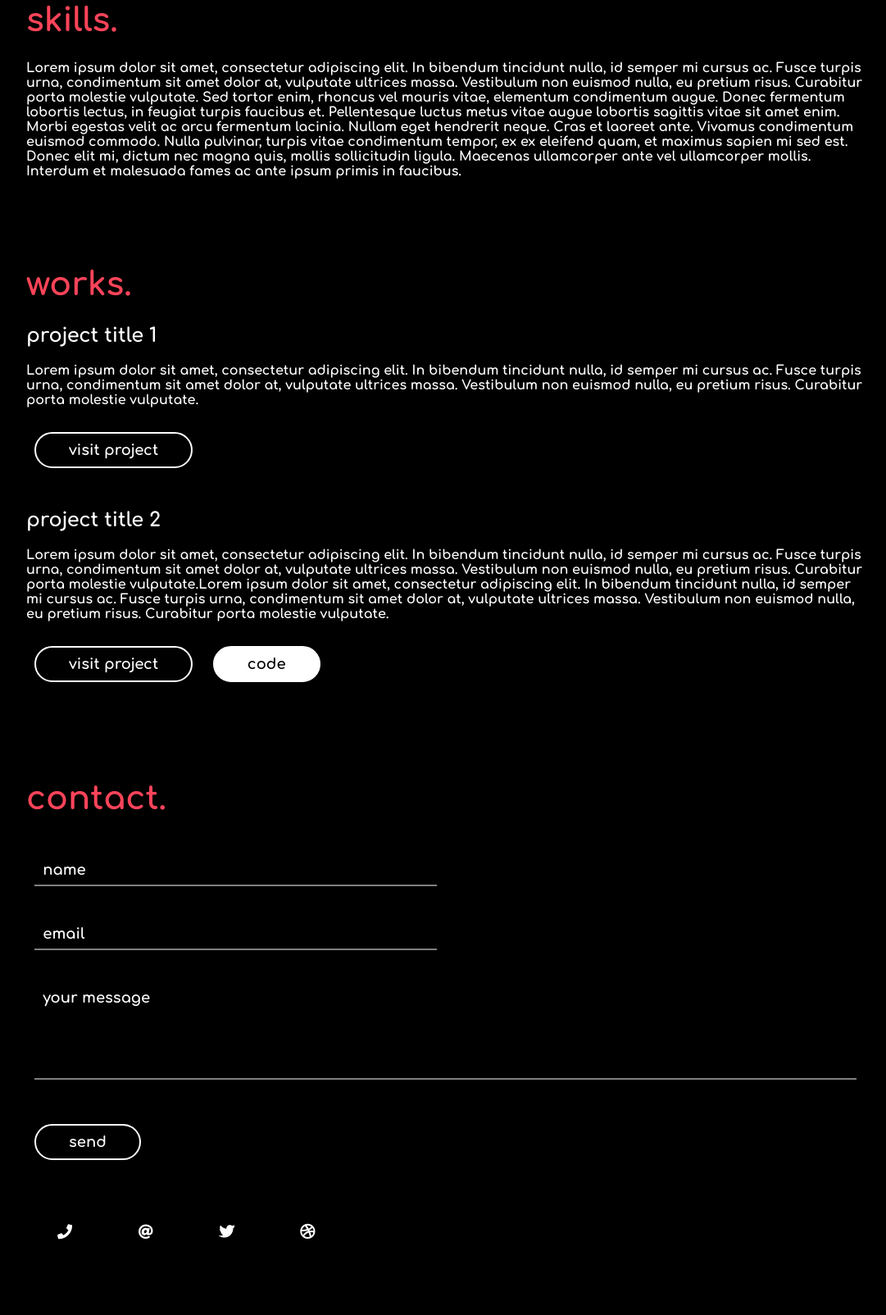
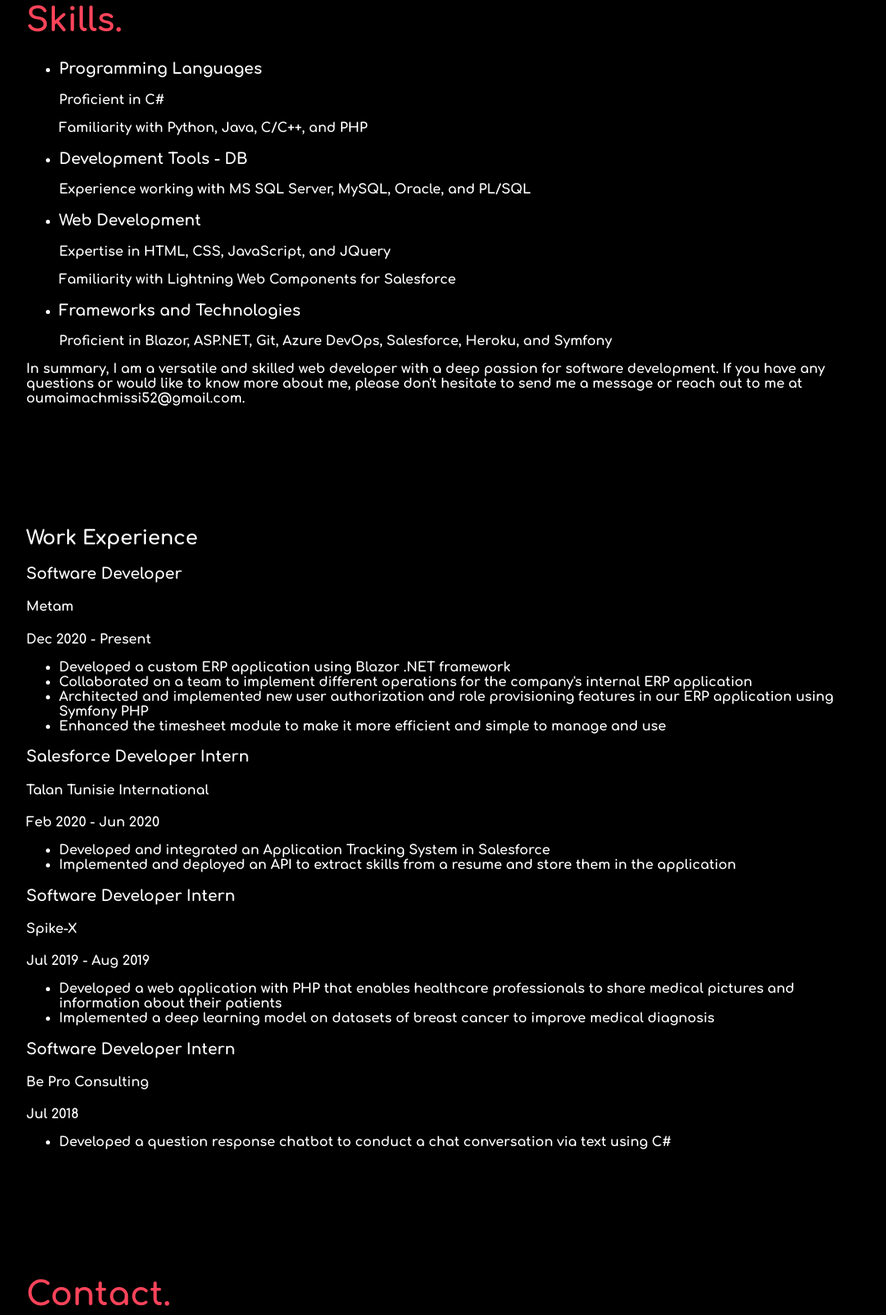
Before and after one commit to OumaimaChmissi/MyPersonalPortfolio, a plain HTML site: page 1/index.html in a window 1280 px wide. Shown: the part 897-2501 px from the top of the page at 82% size, without its empty margins (96-1177 px from the left). Drawn offline with nearby package versions, Linux system fonts and the light colour scheme.

Commit message:
add work section

```diff
--- a/1/index.html
+++ b/1/index.html
@@ -35,35 +35,91 @@
 
     <div id="portfolio">
              <div id="skills">
-                 <h1>skills.</h1>
+                 <h1>Skills.</h1>
                  <div>
-                        <p>
-                            Lorem ipsum dolor sit amet, consectetur adipiscing elit. In bibendum tincidunt nulla, id semper mi cursus ac. Fusce turpis urna, condimentum sit amet dolor at, vulputate ultrices massa. Vestibulum non euismod nulla, eu pretium risus. Curabitur porta molestie vulputate. Sed tortor enim, rhoncus vel mauris vitae, elementum condimentum augue. Donec fermentum lobortis lectus, in feugiat turpis faucibus et. Pellentesque luctus metus vitae augue lobortis sagittis vitae sit amet enim. Morbi egestas velit ac arcu fermentum lacinia. Nullam eget hendrerit neque. Cras et laoreet ante. Vivamus condimentum euismod commodo. Nulla pulvinar, turpis vitae condimentum tempor, ex ex eleifend quam, et maximus sapien mi sed est. Donec elit mi, dictum nec magna quis, mollis sollicitudin ligula. Maecenas ullamcorper ante vel ullamcorper mollis. Interdum et malesuada fames ac ante ipsum primis in faucibus.
-                        </p>
-                 </div>
+                    <ul>
+                        <li>
+                          <h3>Programming Languages</h3>
+                          <p>Proficient in C#</p>
+                          <p>Familiarity with Python, Java, C/C++, and PHP</p>
+                        </li>
+                        <li>
+                          <h3>Development Tools - DB</h3>
+                          <p>Experience working with MS SQL Server, MySQL, Oracle, and PL/SQL</p>
+                        </li>
+                        <li>
+                          <h3>Web Development</h3>
+                          <p>Expertise in HTML, CSS, JavaScript, and JQuery</p>
+                          <p>Familiarity with Lightning Web Components for Salesforce</p>
+                        </li>
+                        <li>
+                          <h3>Frameworks and Technologies</h3>
+                          <p>Proficient in Blazor, ASP.NET, Git, Azure DevOps, Salesforce, Heroku, and Symfony</p>
+                        </li>
+                      </ul>
+                      <p>In summary, I am a versatile and skilled web developer with a deep passion for software development. If you have any questions or would like to know more about me, please don't hesitate to send me a message or reach out to me at oumaimachmissi52@gmail.com.</p>
+                         </div>
              </div>
 
               <div id="work">
-                 <h1>works.</h1>
-
-                 <div class="project">
-                 <h2>project title 1</h2>
-                 <div>Lorem ipsum dolor sit amet, consectetur adipiscing elit. In bibendum tincidunt nulla, id semper mi cursus ac. Fusce turpis urna, condimentum sit amet dolor at, vulputate ultrices massa. Vestibulum non euismod nulla, eu pretium risus. Curabitur porta molestie vulputate.</div>
-                 <button class="btn_one">visit project</button>
-                </div>
-
-                <div class="project">
-                 <h2>project title 2</h2>
-                 <div>Lorem ipsum dolor sit amet, consectetur adipiscing elit. In bibendum tincidunt nulla, id semper mi cursus ac. Fusce turpis urna, condimentum sit amet dolor at, vulputate ultrices massa. Vestibulum non euismod nulla, eu pretium risus. Curabitur porta molestie vulputate.Lorem ipsum dolor sit amet, consectetur adipiscing elit. In bibendum tincidunt nulla, id semper mi cursus ac. Fusce turpis urna, condimentum sit amet dolor at, vulputate ultrices massa. Vestibulum non euismod nulla, eu pretium risus. Curabitur porta molestie vulputate.
-                 </div>
-                 <button class="btn_one">visit project</button>
-                 <button class="btn_two">code</button>
-                </div>
-
+                <section id="work">
+                    <div class="container">
+                      <h2>Work Experience</h2>
+                      <div class="row">
+                        <div class="col">
+                          <div class="card">
+                            <h3>Software Developer</h3>
+                            <h4>Metam</h4>
+                            <p class="date">Dec 2020 - Present</p>
+                            <ul>
+                              <li>Developed a custom ERP application using Blazor .NET framework</li>
+                              <li>Collaborated on a team to implement different operations for the company's internal ERP application</li>
+                              <li>Architected and implemented new user authorization and role provisioning features in our ERP application using Symfony PHP</li>
+                              <li>Enhanced the timesheet module to make it more efficient and simple to manage and use</li>
+                            </ul>
+                          </div>
+                        </div>
+                        <div class="col">
+                          <div class="card">
+                            <h3>Salesforce Developer Intern</h3>
+                            <h4>Talan Tunisie International</h4>
+                            <p class="date">Feb 2020 - Jun 2020</p>
+                            <ul>
+                              <li>Developed and integrated an Application Tracking System in Salesforce</li>
+                              <li>Implemented and deployed an API to extract skills from a resume and store them in the application</li>
+                            </ul>
+                          </div>
+                        </div>
+                      </div>
+                      <div class="row">
+                        <div class="col">
+                          <div class="card">
+                            <h3>Software Developer Intern</h3>
+                            <h4>Spike-X</h4>
+                            <p class="date">Jul 2019 - Aug 2019</p>
+                            <ul>
+                              <li>Developed a web application with PHP that enables healthcare professionals to share medical pictures and information about their patients</li>
+                              <li>Implemented a deep learning model on datasets of breast cancer to improve medical diagnosis</li>
+                            </ul>
+                          </div>
+                        </div>
+                        <div class="col">
+                          <div class="card">
+                            <h3>Software Developer Intern</h3>
+                            <h4>Be Pro Consulting</h4>
+                            <p class="date">Jul 2018</p>
+                            <ul>
+                              <li>Developed a question response chatbot to conduct a chat conversation via text using C#</li>
+                            </ul>
+                          </div>
+                        </div>
+                      </div>
+                    </div>
+                  </section>
              </div>
 
               <div id="contact">
-                 <h1>contact.</h1>
+                 <h1>Contact.</h1>
                  <form>
                      <input type="text" placeholder="name" required>
                      <input type="email" placeholder="email" required><br>
```
Also changed, not shown: 1/index.css (line endings or trailing spaces).
